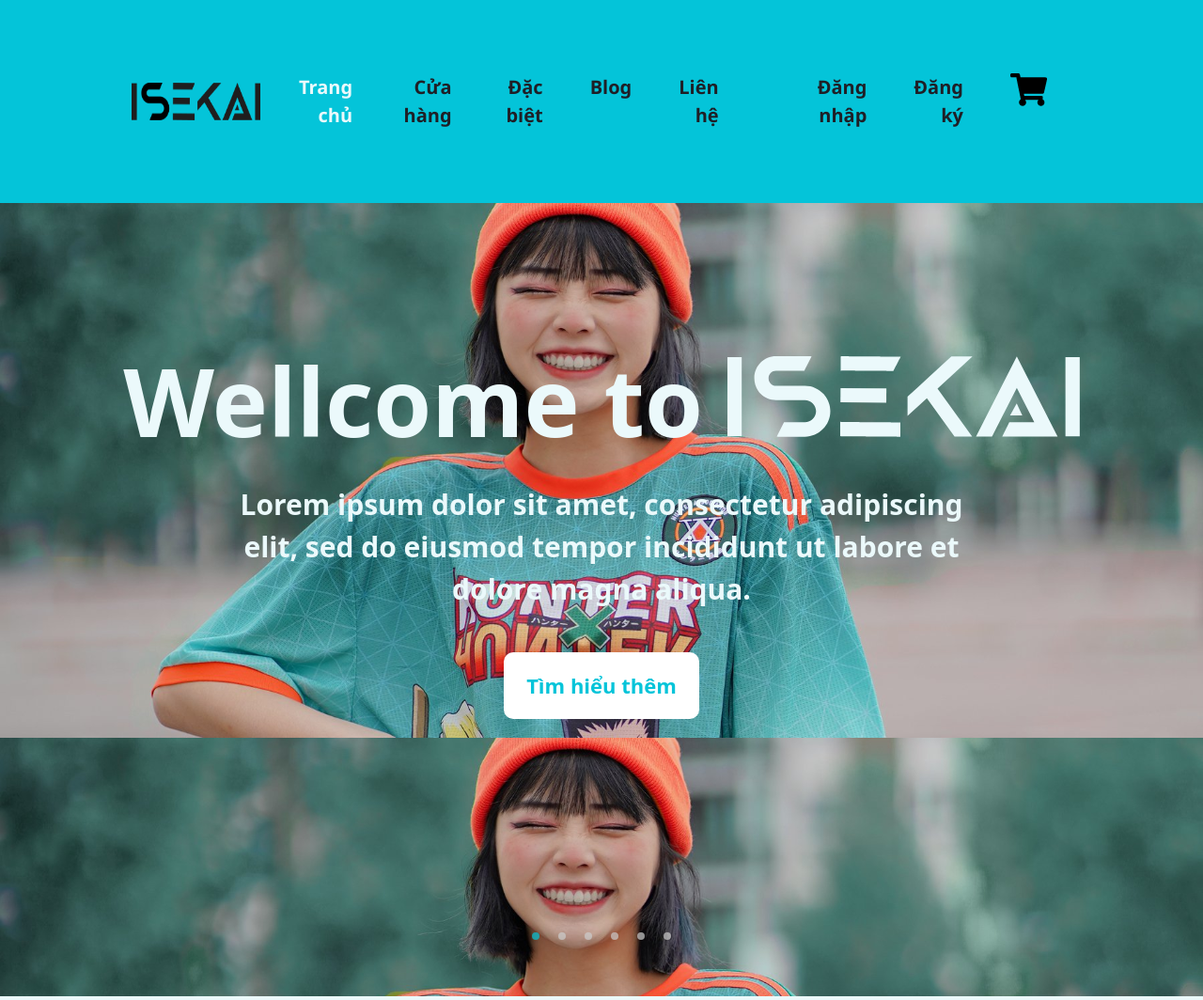
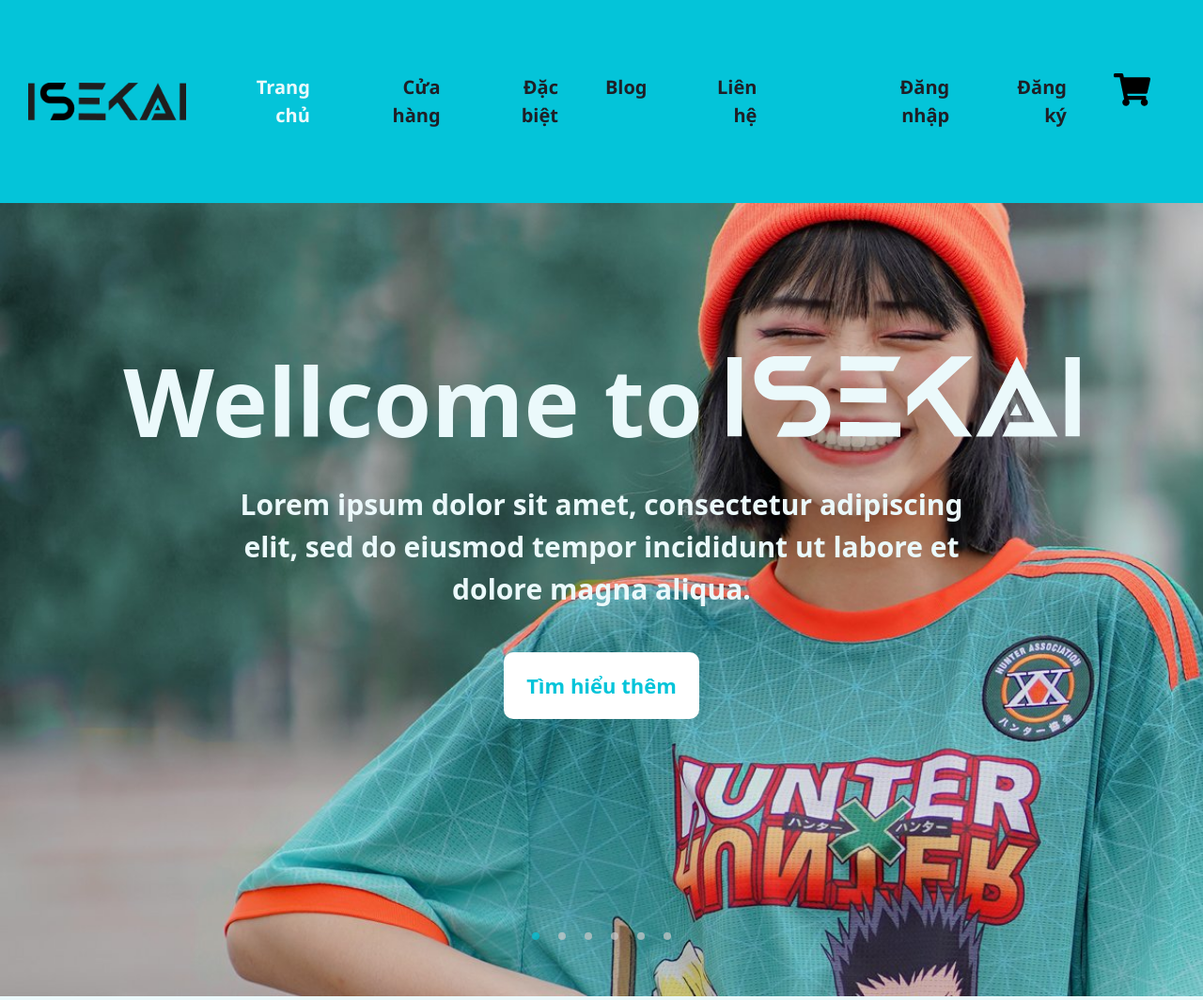
Before and after one commit to haji98/ISEKAI, a PHP site: page /home.html in a window 1280 px wide. Shown: the top 1064 px of the page at 94% size. Run offline with PHP 8.4, Linux system fonts and the light colour scheme; some libraries are stand-ins or nearby versions.

Commit message:
custom home page

```diff
--- a/css/style.css
+++ b/css/style.css
@@ -5,14 +5,24 @@
 /* =========== HOME  =========== */
 
 /* Header */
+header {
+    background-color: #04C4D9;
+}
+
+.container-custom {
+    padding-left : 0.625rem;
+    padding-right: 0.625rem;
+    max-width: 105rem;
+    margin   : auto;
+}
+
 .nav-blue {
-    background-color: #04C4D9;
-    color           : #1F1F26;
-    padding         : 70px 140px;
+    color  : #1F1F26;
+    padding: 4.375rem 1.25rem;
 }
 
 .nav-blue .navbar-brand img {
-    height: 40px;
+    height: 2.5rem;
 }
 
 .navbar-collapse {
@@ -20,20 +30,20 @@
 }
 
 .navbar-nav-left {
-    margin-right: 55px;
+    margin-right: 3.438rem;
 }
 
 .navbar-expand-lg .navbar-nav .nav-link {
     font-family  : "Segoe UI";
     font-weight  : bold;
     color        : #1F1F26;
-    font-size    : 20px;
-    padding-left : 25px;
-    padding-right: 25px;
+    font-size    : 1.25rem;
+    padding-left : 1.563rem;
+    padding-right: 1.563rem;
 }
 
 .navbar-nav .nav-item img {
-    height: 35px;
+    height: 2.188rem;
 }
 
 .navbar-nav .nav-item.active {
@@ -61,41 +71,43 @@
 }
 
 .banner-desc {
-    width     : 800px;
+    width     : 50rem;
     text-align: center;
     margin    : auto;
 }
 
 .banner-desc span {
-    font-size  : 30px;
+    font-size  : 1.875rem;
     font-weight: bold;
     color      : #EBF9FB;
 }
 
 .banner-btn {
-    padding: 45px;
+    padding: 2.813rem;
 }
 
 .banner-btn .btn {
     padding         : 18px 23px;
     font-weight     : bold;
-    font-size       : 22px;
+    font-size       : 1.375rem;
     color           : #04C4D9;
     background-color: #FFFFFF;
-    border-radius   : 10px;
+    border-radius   : 0.625rem;
 }
 
 .banner-section .splide__slide {
-    background-image: url(../img/bg-banner.jpg);
-    background-size : 100%;
+    background-image   : url(../img/bg-banner.jpg);
+    background-size    : auto 100%;
+    background-repeat  : no-repeat;
+    background-position: left top;
 }
 
 .banner-section .splide__pagination {
-    bottom: 50px;
+    bottom: 3.125rem;
 }
 
 .banner-section .splide__pagination__page {
-    margin: 10px;
+    margin: 0.625rem;
 }
 
 .banner-section .splide__pagination__page.is-active {
--- a/home.html
+++ b/home.html
@@ -26,6 +26,7 @@
 <body>
     <!-- Header -->
     <header>
+        <div class="container-custom">
             <nav class="navbar navbar-expand-lg nav-blue">
                 <a class="navbar-brand" href="index.html">
                     <img src="./img/logo.png" alt="ISEKAI Logo" class="img-fluid">
@@ -46,10 +47,12 @@
                     <div class="navbar-nav">
                         <a class="nav-item nav-link" href="#">Đăng nhập</a>
                         <a class="nav-item nav-link" href="#">Đăng ký</a>
-                    <a class="nav-item nav-link" href="#"><img src="./img/icon/shopping-cart.png" alt="Giỏ hàng"></a>
+                        <a class="nav-item nav-link" href="#"><img src="./img/icon/shopping-cart.png"
+                                alt="Giỏ hàng"></a>
                     </div>
                 </div>
             </nav>
+        </div>
     </header>
     <!-- END - Header -->
 
@@ -159,7 +162,7 @@
                 <a href="">Sản phẩm</a>
                 <a href="">Đặc biệt</a>
             </div>
-            <div class="product-img">
+            <div class="product-img container-custom">
                 <div class="row">
                     <div class="col-sm-4">
                         <img src="./img/products/001.png" alt="" class="img-fluid">
@@ -174,7 +177,7 @@
             </div>
         </div>
         <div class="product-info">
-            <div class="row">
+            <div class="row container-custom">
                 <div class="col-sm-4 d-flex">
                     <div class="icon"><img src="./img/icon/heart.png" alt=""></div>
                     <div class="desc">
```
Also changed, not shown: other parts of css/style.css (+22 -23 lines). Lines whose indentation alone changed are shown as unchanged.
